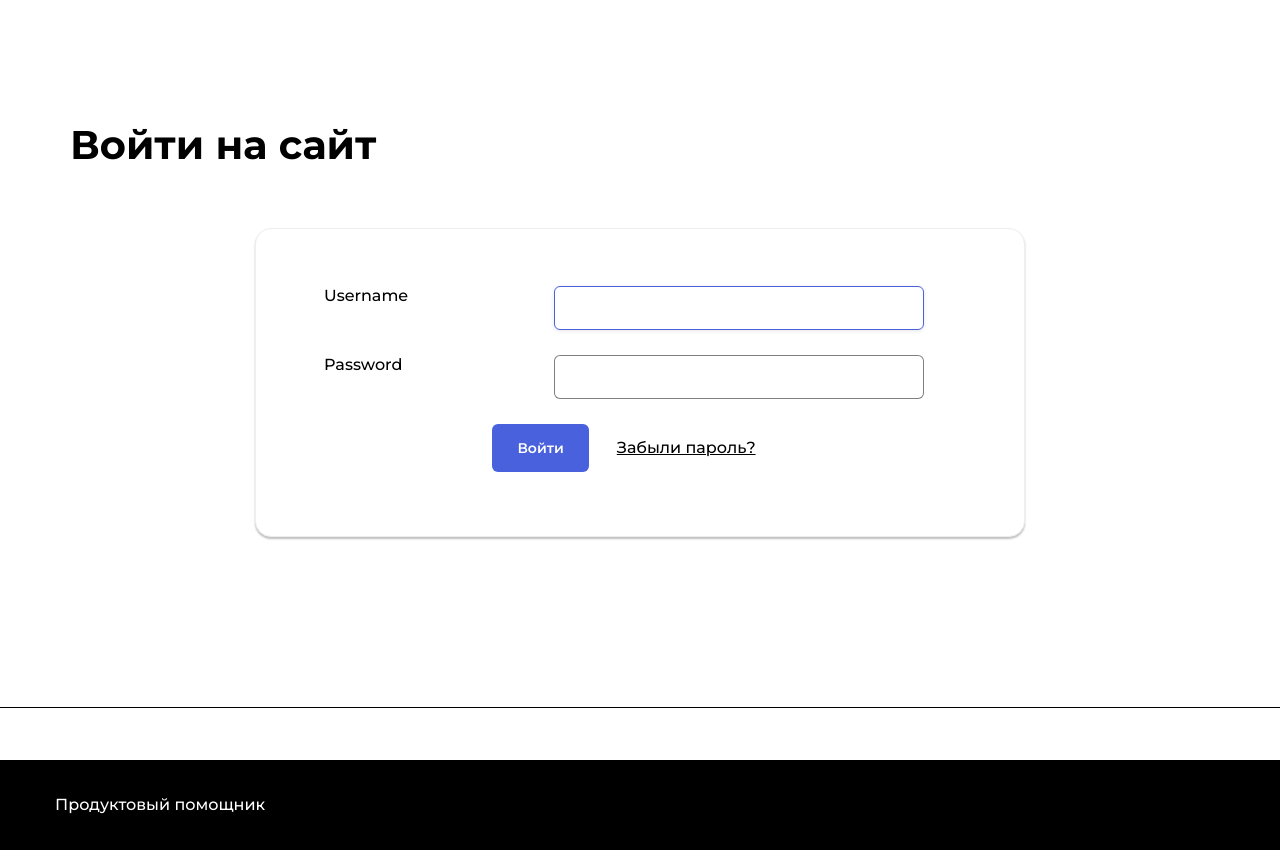
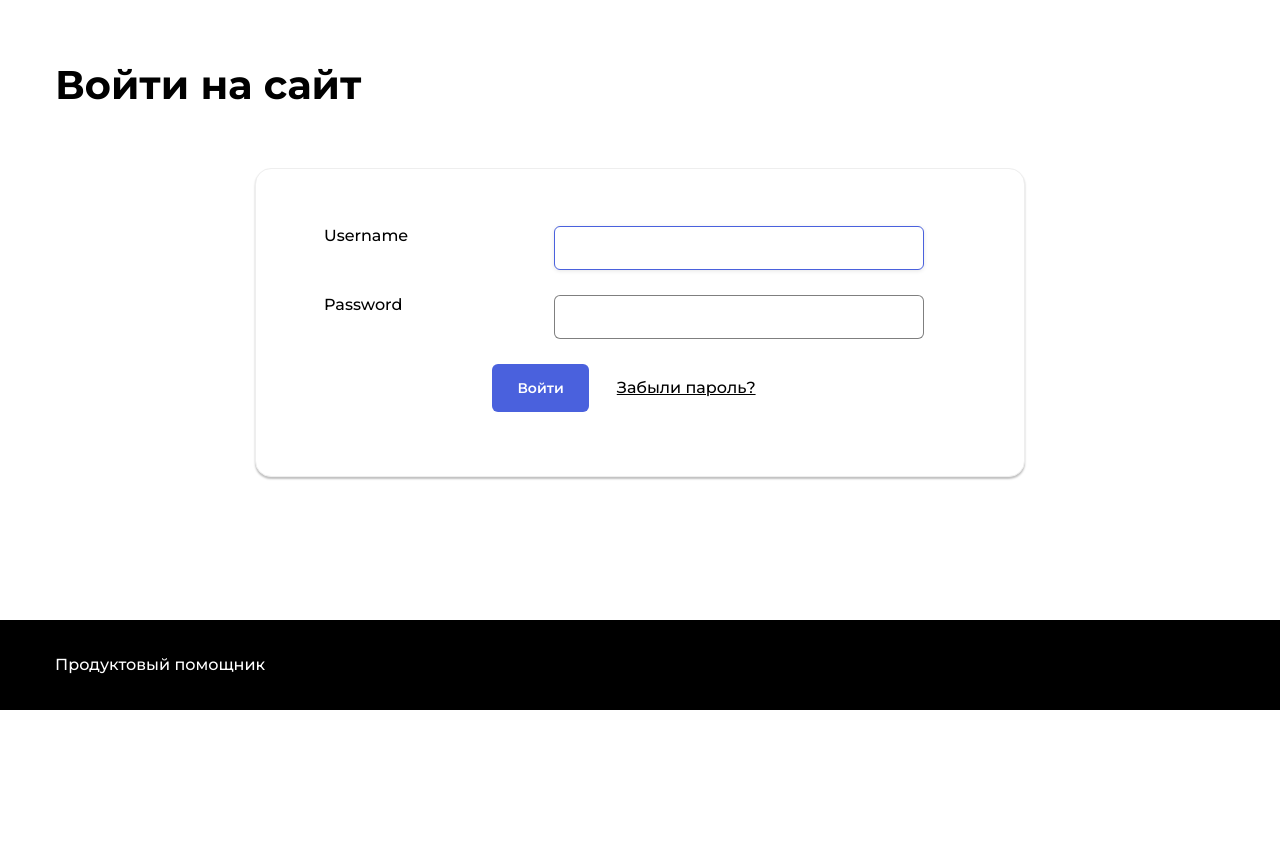
Before and after one commit to Tatyana-Smirnova/foodgram-project, a Django app: page /auth/login/ in a window 1280 px wide. Shown: the part 90-940 px from the top of the page. After the commit the page ends 800 px from the top, so only its background shows below. Run offline with Django 3.2, Linux system fonts and the light colour scheme; some libraries are stand-ins or nearby versions.

Commit message:
deploy fix template

```diff
--- a/users/templates/registration/login.html
+++ b/users/templates/registration/login.html
@@ -11,9 +11,6 @@
 
 {% block content %}
 {% load user_filters %}
-
-<main class="main container">
-
     <div class="main__header">
         <h1 class="main__title">Войти на сайт</h1>
     </div>
@@ -46,5 +43,4 @@
             </div>
         </form>
     </div>
-</main>
 {% endblock content %}
```
Also changed, not shown: users/templates/signup.html (+8 -10 lines).
